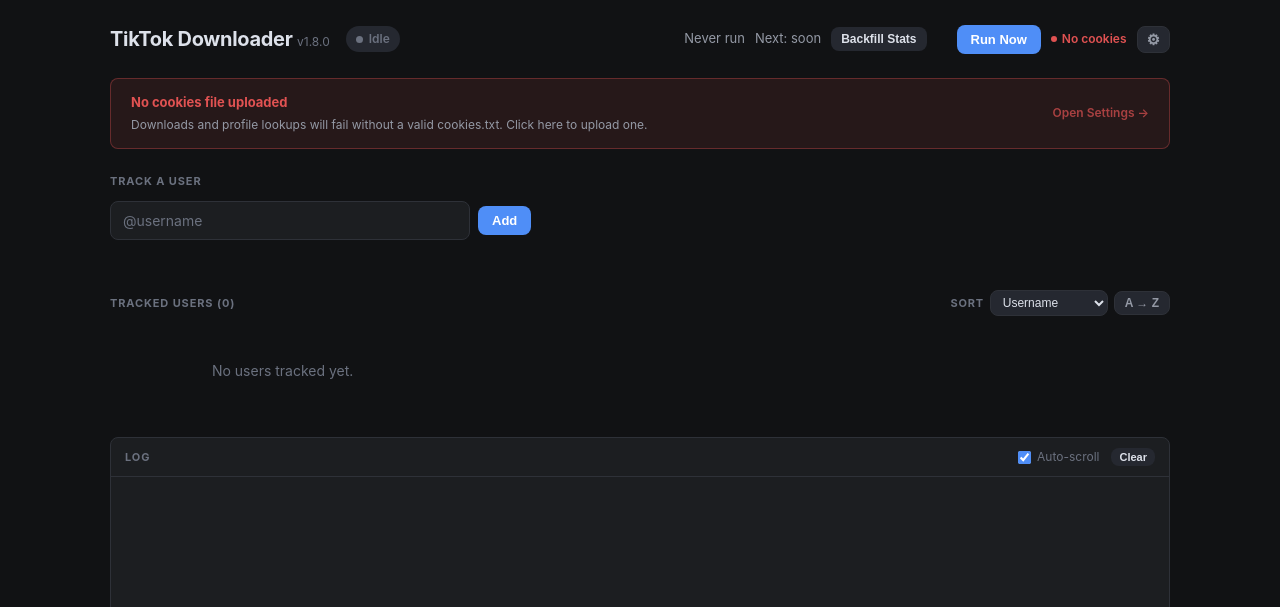
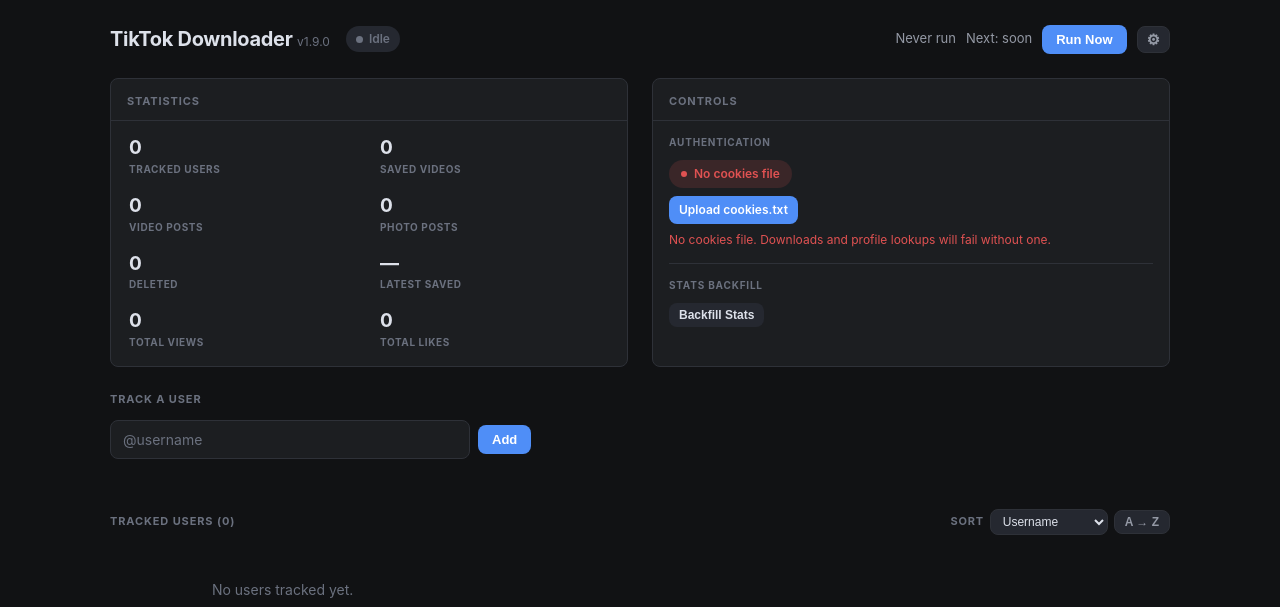
Before and after one commit to nikolainyegaard/tiktok-downloader, a Flask app: page / in a window 1280 px wide. Shown: the top 607 px of the page. Run offline with Flask 3, Linux system fonts and the light colour scheme; data that the repository does not hold is empty; some libraries are stand-ins or nearby versions.

Commit message:
Add stats/controls panels, avatar modal
Two side-by-side panels at top of page:
- Statistics: 8 aggregate stats from new /api/stats endpoint
- Controls: cookies + backfill moved from header (header simplified)

Avatar images on user cards are now clickable — opens full-size
in the existing image preview modal via new openImgModalUrl().
stopPropagation prevents card modal from also opening. onerror
clears the handler when no avatar file exists.

Also bundles v1.8.x follow-ups:
- del_ prefix system fully removed; migrate_del_prefix() runs
  once at startup to rename any remaining files and fix DB paths
- DB cleanup step 1 purges orphaned video/history rows for
  removed users; VACUUM reports before/after file size
- count_videos_missing_stats() JOIN fix (count matched backfill)

Bumps to v1.9.0

```diff
--- a/config.py
+++ b/config.py
@@ -5,7 +5,7 @@ All modules import paths and settings from here.
 
 import os
 
-APP_VERSION = "1.8.0"
+APP_VERSION = "1.9.0"
 import shutil
 
 DATA_DIR     = os.environ.get("DATA_DIR",   "./data")
--- a/main.py
+++ b/main.py
@@ -72,6 +72,10 @@ if __name__ == "__main__":
     print(f"[{datetime.now().strftime('%Y-%m-%d %H:%M:%S')}] Initialising database...")
     db.init_db()
 
+    n = db.migrate_del_prefix()
+    if n:
+        print(f"[{datetime.now().strftime('%Y-%m-%d %H:%M:%S')}] Migration: renamed {n} del_-prefixed video file(s) and updated DB paths.")
+
     app = create_app()
 
     print(f"[{datetime.now().strftime('%Y-%m-%d %H:%M:%S')}] Starting loop thread...")
--- a/templates/index.html
+++ b/templates/index.html
@@ -244,7 +244,10 @@
       object-fit: cover;
       flex-shrink: 0;
       background: var(--surface2);
-    }
+      cursor: pointer;
+      transition: opacity .15s;
+    }
+    .user-avatar:hover { opacity: .75; }
 
     .user-identity { min-width: 0; flex: 1; }
     .user-display-name { font-weight: 700; font-size: 15px; line-height: 1.3; word-break: break-word; }
@@ -556,36 +559,100 @@
       display: block; outline: none;
     }
 
-    /* ── Cookie indicator (header) ───────────────────────────────────────────── */
-
-    .cookie-indicator {
-      display: inline-flex; align-items: center; gap: 5px;
-      font-size: 12px; font-weight: 600;
-      cursor: default;
-    }
-    .cookie-indicator .ci-dot { width: 6px; height: 6px; border-radius: 50%; background: currentColor; flex-shrink: 0; }
-    .cookie-indicator.present { color: var(--green); }
-    .cookie-indicator.absent  { color: var(--red); cursor: pointer; }
-
-    /* ── Cookie warning banner ────────────────────────────────────────────────── */
-
-    .cookie-warning-banner {
-      background: rgba(224,82,82,.10);
-      border: 1px solid rgba(224,82,82,.35);
+    /* ── Top panels (stats + controls) ──────────────────────────────────────── */
+
+    .top-panels {
+      display: grid;
+      grid-template-columns: 1fr 1fr;
+      gap: 24px;
+    }
+    @media (max-width: 720px) { .top-panels { grid-template-columns: 1fr; } }
+
+    .panel-card {
+      background: var(--surface);
+      border: 1px solid var(--border);
       border-radius: var(--radius);
-      padding: 14px 20px;
+      display: flex;
+      flex-direction: column;
+      overflow: hidden;
+    }
+
+    .panel-header {
+      padding: 10px 16px;
+      border-bottom: 1px solid var(--border);
+      flex-shrink: 0;
+    }
+
+    .panel-body {
+      flex: 1;
+      padding: 14px 16px;
+      display: flex;
+      flex-direction: column;
+      gap: 14px;
+    }
+
+    /* Stats grid */
+    .stat-grid {
+      display: grid;
+      grid-template-columns: 1fr 1fr;
+      gap: 2px;
+      flex: 1;
+    }
+
+    .stat-item {
+      padding: 8px 10px;
+      border-radius: 6px;
+      display: flex;
+      flex-direction: column;
+      gap: 2px;
+      transition: background .1s;
+    }
+    .stat-item:hover { background: var(--surface2); }
+
+    .stat-value {
+      font-size: 19px;
+      font-weight: 700;
+      color: var(--text);
+      line-height: 1.2;
+    }
+
+    .stat-label {
+      font-size: 10px;
+      font-weight: 700;
+      letter-spacing: .06em;
+      text-transform: uppercase;
+      color: var(--muted);
+    }
+
+    /* Control sections */
+    .ctrl-section {
+      padding-bottom: 14px;
+      border-bottom: 1px solid var(--border);
+    }
+    .ctrl-section:last-child { padding-bottom: 0; border-bottom: none; }
+
+    .ctrl-section-title {
+      font-size: 10px;
+      font-weight: 700;
+      letter-spacing: .08em;
+      text-transform: uppercase;
+      color: var(--muted);
+      margin-bottom: 10px;
+    }
+
+    .ctrl-row {
       display: flex;
       align-items: center;
-      justify-content: space-between;
-      gap: 16px;
-      cursor: pointer;
-      transition: background .15s;
-    }
-    .cookie-warning-banner:hover { background: rgba(224,82,82,.16); }
-    .cwb-body { flex: 1; }
-    .cwb-title { font-size: 13px; font-weight: 700; color: var(--red); }
-    .cwb-sub   { font-size: 12px; color: var(--text-dim); margin-top: 3px; }
-    .cwb-cta   { font-size: 12px; font-weight: 600; color: var(--red); opacity: .7; white-space: nowrap; }
+      gap: 8px;
+      flex-wrap: wrap;
+    }
+
+    .ctrl-cookie-warning {
+      font-size: 12px;
+      color: var(--red);
+      margin-top: 8px;
+      line-height: 1.4;
+    }
 
     /* ── Settings modal ───────────────────────────────────────────────────────── */
 
@@ -695,22 +762,68 @@
     <div class="header-meta">
       <span id="lastRun"></span>
       <span id="nextRun"></span>
-      <button class="btn-ghost" id="backfillBtn" onclick="triggerBackfill()" style="font-size:12px;padding:5px 10px;">Backfill Stats</button>
-      <span id="missingStatsCount" style="font-size:12px;color:var(--muted)"></span>
-      <span id="backfillStatus" style="font-size:12px;color:var(--muted)"></span>
       <button class="btn-primary" id="triggerBtn" onclick="triggerLoop()">Run Now</button>
-      <span id="cookieIndicator" class="cookie-indicator" title="Open Settings"></span>
       <button class="btn-gear" onclick="openSettings('cookies')" title="Settings">⚙</button>
     </div>
   </header>
 
-  <!-- Cookie warning banner (shown only when cookies are absent) -->
-  <div id="cookieWarningBanner" style="display:none" class="cookie-warning-banner" onclick="openSettings('cookies')">
-    <div class="cwb-body">
-      <div class="cwb-title">No cookies file uploaded</div>
-      <div class="cwb-sub">Downloads and profile lookups will fail without a valid cookies.txt. Click here to upload one.</div>
+  <!-- Top panels: Stats + Controls -->
+  <div class="top-panels">
+
+    <!-- Statistics panel -->
+    <div class="panel-card">
+      <div class="panel-header">
+        <span class="section-title" style="margin-bottom:0">Statistics</span>
+      </div>
+      <div class="panel-body" style="padding:8px">
+        <div class="stat-grid" id="statsGrid"></div>
+      </div>
     </div>
-    <span class="cwb-cta">Open Settings →</span>
+
+    <!-- Controls panel -->
+    <div class="panel-card">
+      <div class="panel-header">
+        <span class="section-title" style="margin-bottom:0">Controls</span>
+      </div>
+      <div class="panel-body">
+
+        <!-- Authentication -->
+        <div class="ctrl-section">
+          <div class="ctrl-section-title">Authentication</div>
+          <div class="ctrl-row" style="margin-bottom:8px;">
+            <span class="cookie-pill absent" id="cpCookiePill">
+              <span class="dot"></span>
+              <span id="cpCookiePillText">No cookies file</span>
+            </span>
+            <span class="cookie-meta" id="cpCookieMeta"></span>
+          </div>
+          <div class="ctrl-row">
+            <label class="cookie-upload-label" style="font-size:12px;padding:5px 10px;">
+              <input type="file" id="cpCookieFileInput" accept=".txt,text/plain" style="display:none" onchange="uploadCookies(this)">
+              Upload cookies.txt
+            </label>
+            <button class="btn-danger" id="cpCookieDeleteBtn" onclick="deleteCookies()" style="display:none">Remove</button>
+          </div>
+          <div id="cpCookieWarning" class="ctrl-cookie-warning" style="display:none">
+            No cookies file. Downloads and profile lookups will fail without one.
+          </div>
+        </div>
+
+        <!-- Backfill -->
+        <div class="ctrl-section">
+          <div class="ctrl-section-title">Stats Backfill</div>
+          <div class="ctrl-row">
+            <button class="btn-ghost" id="backfillBtn" onclick="triggerBackfill()" style="font-size:12px;padding:5px 10px;">Backfill Stats</button>
+            <span id="missingStatsCount" style="font-size:12px;color:var(--muted)"></span>
+          </div>
+          <div style="margin-top:6px;min-height:16px;">
+            <span id="backfillStatus" style="font-size:12px;color:var(--muted)"></span>
+          </div>
+        </div>
+
+      </div>
+    </div>
+
   </div>
 
   <!-- Add user -->
@@ -910,38 +1023,31 @@
   // ── Cookie management ─────────────────────────────────────────────────────────
 
   function renderCookies(info) {
+    const metaStr = info.present
+      ? `Updated ${fmt.rel(new Date(info.updated_at * 1000).toISOString())}  ·  ${(info.size_bytes / 1024).toFixed(1)} KB`
+      : '';
+
     // Settings modal elements
     const pill    = document.getElementById('cookiePill');
     const pillTxt = document.getElementById('cookiePillText');
     const meta    = document.getElementById('cookieMeta');
     const delBtn  = document.getElementById('cookieDeleteBtn');
-
-    // Header indicator
-    const indicator = document.getElementById('cookieIndicator');
-    // Warning banner
-    const banner    = document.getElementById('cookieWarningBanner');
-
-    if (info.present) {
-      pill.className      = 'cookie-pill present';
-      pillTxt.textContent = 'Cookies loaded';
-      meta.textContent    = `Updated ${fmt.rel(new Date(info.updated_at * 1000).toISOString())}  ·  ${(info.size_bytes / 1024).toFixed(1)} KB`;
-      delBtn.style.display = '';
-
-      indicator.className   = 'cookie-indicator present';
-      indicator.innerHTML   = '<span class="ci-dot"></span> Cookies';
-      indicator.onclick     = null;
-      if (banner) banner.style.display = 'none';
-    } else {
-      pill.className      = 'cookie-pill absent';
-      pillTxt.textContent = 'No cookies file';
-      meta.textContent    = '';
-      delBtn.style.display = 'none';
-
-      indicator.className   = 'cookie-indicator absent';
-      indicator.innerHTML   = '<span class="ci-dot"></span> No cookies';
-      indicator.onclick     = () => openSettings('cookies');
-      if (banner) banner.style.display = '';
-    }
+    if (pill)    { pill.className = info.present ? 'cookie-pill present' : 'cookie-pill absent'; }
+    if (pillTxt) { pillTxt.textContent = info.present ? 'Cookies loaded' : 'No cookies file'; }
+    if (meta)    { meta.textContent = metaStr; }
+    if (delBtn)  { delBtn.style.display = info.present ? '' : 'none'; }
+
+    // Control panel elements
+    const cpPill    = document.getElementById('cpCookiePill');
+    const cpPillTxt = document.getElementById('cpCookiePillText');
+    const cpMeta    = document.getElementById('cpCookieMeta');
+    const cpDelBtn  = document.getElementById('cpCookieDeleteBtn');
+    const cpWarning = document.getElementById('cpCookieWarning');
+    if (cpPill)    { cpPill.className = info.present ? 'cookie-pill present' : 'cookie-pill absent'; }
+    if (cpPillTxt) { cpPillTxt.textContent = info.present ? 'Cookies loaded' : 'No cookies file'; }
+    if (cpMeta)    { cpMeta.textContent = metaStr; }
+    if (cpDelBtn)  { cpDelBtn.style.display = info.present ? '' : 'none'; }
+    if (cpWarning) { cpWarning.style.display = info.present ? 'none' : ''; }
   }
 
   async function uploadCookies(input) {
@@ -968,6 +1074,42 @@
   async function loadCookies() {
     const { ok, data } = await apiJSON('/api/cookies');
     if (ok) renderCookies(data);
+  }
+
+  // ── Statistics panel ─────────────────────────────────────────────────────────
+
+  function _fmtLarge(n) {
+    if (n >= 1_000_000_000) return (n / 1_000_000_000).toFixed(1).replace(/\.0$/, '') + 'B';
+    if (n >= 1_000_000)     return (n / 1_000_000).toFixed(1).replace(/\.0$/, '') + 'M';
+    if (n >= 1_000)         return (n / 1_000).toFixed(1).replace(/\.0$/, '') + 'K';
+    return n.toLocaleString();
+  }
+
+  function renderStats(s) {
+    const grid = document.getElementById('statsGrid');
+    if (!grid) return;
+    const items = [
+      { label: 'Tracked users', value: (s.user_count    || 0).toLocaleString() },
+      { label: 'Saved videos',  value: (s.saved_count   || 0).toLocaleString() },
+      { label: 'Video posts',   value: (s.video_count   || 0).toLocaleString() },
+      { label: 'Photo posts',   value: (s.photo_count   || 0).toLocaleString() },
+      { label: 'Deleted',       value: (s.deleted_count || 0).toLocaleString() },
+      { label: 'Latest saved',  value: s.latest_download
+          ? fmt.rel(new Date(s.latest_download * 1000).toISOString()) : '—' },
+      { label: 'Total views',   value: _fmtLarge(s.total_views || 0) },
+      { label: 'Total likes',   value: _fmtLarge(s.total_likes || 0) },
+    ];
+    grid.innerHTML = items.map(it =>
+      `<div class="stat-item">
+         <span class="stat-value">${esc(it.value)}</span>
+         <span class="stat-label">${esc(it.label)}</span>
+       </div>`
+    ).join('');
+  }
+
+  async function loadStats() {
+    const { ok, data } = await apiJSON('/api/stats');
+    if (ok) renderStats(data);
   }
 
   // ── Settings modal ────────────────────────────────────────────────────────────
@@ -1124,7 +1266,9 @@
       return `
         <div class="user-card${isCurrent ? ' user-card-current' : ''}" onclick="if(!event.target.closest('button'))openUserModal('${esc(u.tiktok_id)}')" role="button" tabindex="0">
           <div class="user-card-top">
-            <img class="user-avatar" src="/api/users/${esc(u.tiktok_id)}/avatar" alt="" onerror="this.style.display='none'">
+            <img class="user-avatar" src="/api/users/${esc(u.tiktok_id)}/avatar" alt=""
+                 onerror="this.style.opacity='.15';this.style.cursor='default';this.onclick=null"
+                 onclick="event.stopPropagation();openImgModalUrl('/api/users/${esc(u.tiktok_id)}/avatar')">
             <div class="user-identity">
               <div class="user-display-name">${esc(u.display_name || u.username)}</div>
               <div class="user-handle">@${esc(u.username)}${oldNameTag}</div>
@@ -1427,9 +1571,13 @@
 
   // ── Image preview modal ───────────────────────────────────────────────────
 
+  function openImgModalUrl(url) {
+    document.getElementById('imgModalImg').src = url;
+    document.getElementById('imgModal').style.display = 'flex';
+  }
+
   function openImgModal(videoId) {
-    document.getElementById('imgModalImg').src = `/api/videos/${encodeURIComponent(videoId)}/thumbnail`;
-    document.getElementById('imgModal').style.display = 'flex';
+    openImgModalUrl(`/api/videos/${encodeURIComponent(videoId)}/thumbnail`);
   }
 
   function closeImgModal() {
@@ -1671,10 +1819,12 @@
   loadUsers();
   loadStatus();
   loadQueue();
+  loadStats();
   setInterval(loadCookies, 30000);
   setInterval(loadUsers,   15000);
   setInterval(loadStatus,   5000);
   setInterval(loadQueue,    3000);
+  setInterval(loadStats,   60000);
 
   // Resume backfill poll if it was running before page load
   (async () => {
```
Also changed, not shown: database.py (+74 -8 lines), downloader.py (+0 -31 lines), loop.py (+1 -7 lines), web.py (+14 -1 lines).
